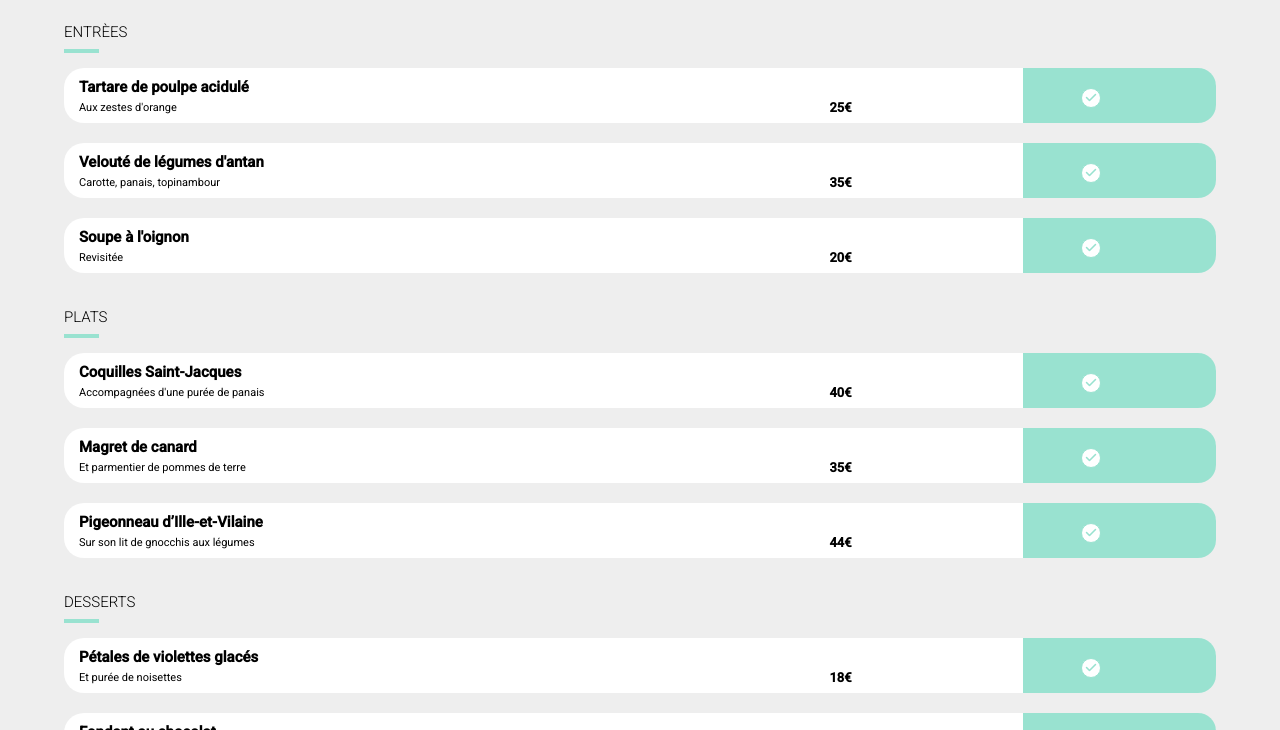
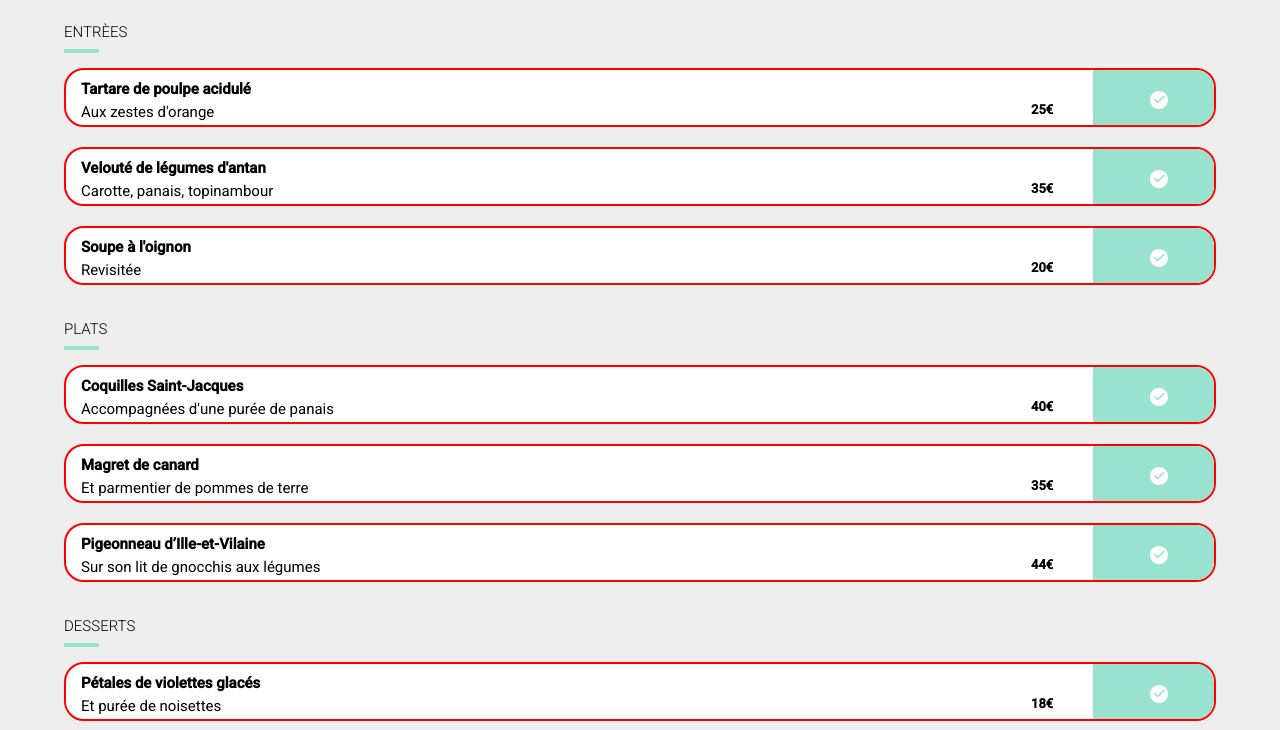
Before and after one commit to Ciarimboli/projet3, a website: page aLaFrancaise.html in a window 1280 px wide. Shown: the part 312-1042 px from the top of the page. Drawn offline with Linux system fonts and the light colour scheme; a web font is replaced by a local one.

Commit message:
ebauche animations descriptionsmenus

```diff
--- a/sass/cartes.scss
+++ b/sass/cartes.scss
@@ -23,7 +23,7 @@ header{
     & i{
         font-size: 25px;
         padding-bottom: 5px;
-        padding-right: 30px;
+        padding-right: 35px;
     }
 .containermenus i{
     font-weight: 400;
@@ -46,7 +46,6 @@ main{
     flex-direction: column;
     align-items: center;
     background-color: rgb(238, 238, 238);
-
 }
 .starter{
     margin-top: 80px;
@@ -64,8 +63,34 @@ main{
     font-size: 15px;
     }
 }
+.menus a{
+    & .price{
+        transform: translate(65px);
+        transition:transform 1000ms ease-in-out ;
+        padding-right: 40px;
+    }
+    & .bloc{
+        transform: translate(65px);
+        transition: transform 1000ms ease-in-out;
+        & i{
+            transform: rotate(180px);
+            transition: transform 1000ms ease-in-out;
+        }
+    }
+}
+.menus a:hover{
+    & .price{
+        transform: translate(0px);
+    }
+    & .bloc{
+        transform: translate(0px);
+        & i{
+            transform: rotate(180px);
+        }
+    }
+}
 .descriptionmenus{
-    @include descriptionmenus
+    @include descriptionmenus;
 }
 .commander{
     padding: (15px 40px);
--- a/sass/utils/_mixins.scss
+++ b/sass/utils/_mixins.scss
@@ -26,6 +26,8 @@
     border-radius: 20px;
     margin-bottom: 20px;
     padding-left: 15px;
+    border: 2px solid red;
+    overflow: hidden;
     & .food{
         display: flex;
         flex-direction: column;
@@ -49,12 +51,13 @@
             text-overflow: ellipsis;
             overflow: hidden;
             box-sizing: border-box;
-            font-size: 11px;
+            font-size: 15px;
         }
     }
     & .price{
         display: flex;
         align-items: center;
+        justify-content: flex-end;
         width: 17%;
         font-size: 13px;
         padding-top: 23px;
@@ -64,11 +67,6 @@
         background-color: $color-tertiary;
         border-radius: 0px 18px 18px 0px;
         width: 17%;
-        transform: scaleX(1);
-        & :hover{
-            transform: scaleX(0);
-            transition: transform 1000ms;
-        }
         & i{
             margin-top: 20px;
             margin-left: 30%;
```
Also changed, not shown: css/cartes.css, 2 other files.
